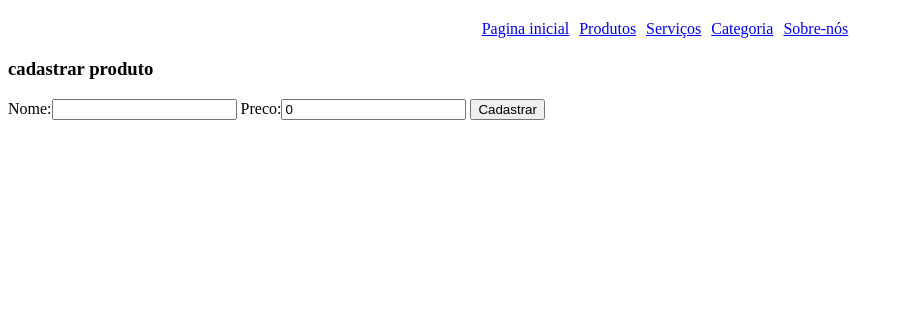
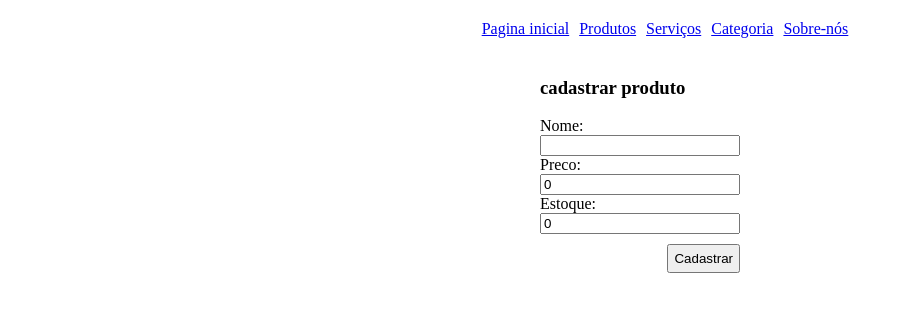
Before and after one commit to wilhasenac/Django-Senac-2023, a Django app: page /produtos/cadastrar in a window 1280 px wide. Shown: the top 312 px of the page, without its empty margins (0-903 px from the left). Run offline with Django 3.2, Linux system fonts and the light colour scheme.

Commit message:
Adiciona funcao de cadastro de produto

```diff
--- a/produtos/forms.py
+++ b/produtos/forms.py
@@ -4,4 +4,4 @@ from produtos.models import Produto
 class ProdutoModelForm(ModelForm):
     class Meta():
         model = Produto
-        fields = ['nome', 'preco']
+        fields = ['nome', 'preco', 'estoque']
--- a/produtos/templates/cadastrar_produto.html
+++ b/produtos/templates/cadastrar_produto.html
@@ -1,11 +1,33 @@
 {% extends 'templates/base.html' %}
 
 {% block conteudo %}
-<div>
+<style>
+    .page-container{
+        display: grid;
+        justify-content: center;
+    }
+    form{
+        width: 200px;
+    }
+    form > input[type="submit"]{
+        float: right;
+        padding: 5px;
+        margin-top: 10px;
+    }
+    .container-form{
+        display: flex;
+        flex-direction: column;
+        width:200px;
+    }
+</style>
+<div class="page-container">
     <h3>cadastrar produto</h3>
+
     <form action="cadastrar" method="post">
+    <div class="container-form">
     {% csrf_token %}
     {{ form }}
+    </div>
     <input type="submit" value="Cadastrar" />
     <form>
 </div>
--- a/produtos/views.py
+++ b/produtos/views.py
@@ -1,6 +1,7 @@
 from django.shortcuts import render, get_object_or_404
 from produtos.models import Produto
 from produtos.forms import ProdutoModelForm
+from django.http import HttpResponseRedirect
 
 # Create your views here.
 def listagem_produtos(request):
@@ -26,4 +27,12 @@ def cadastrar_produto(request):
     context = {
         'form': form
     }
+
+    if request.method == 'POST':
+        form = ProdutoModelForm(request.POST)
+        if form.is_valid():
+            form.save()
+            return HttpResponseRedirect('/produtos/')
+    form = ProdutoModelForm
+
     return render(request,'templates/cadastrar_produto.html', context)
```
